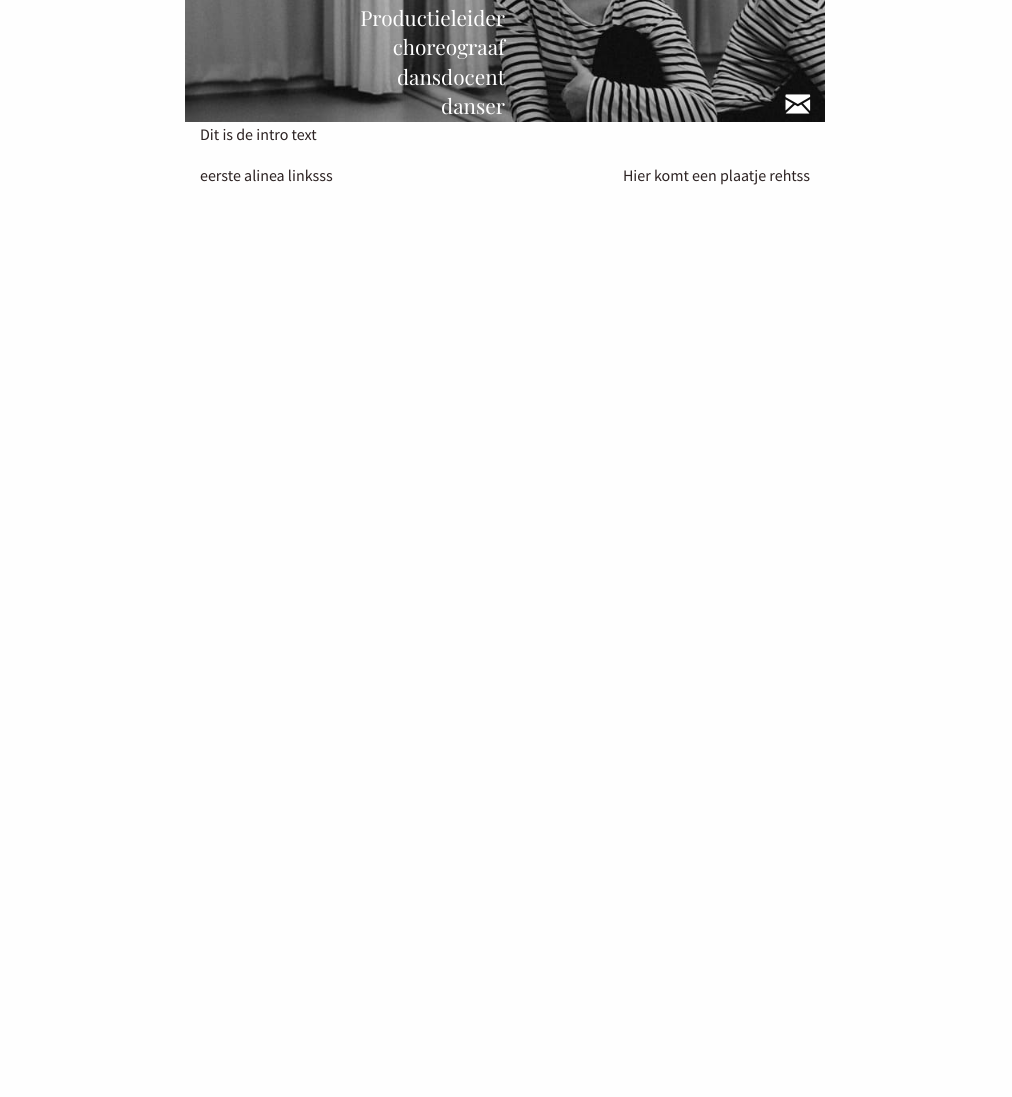
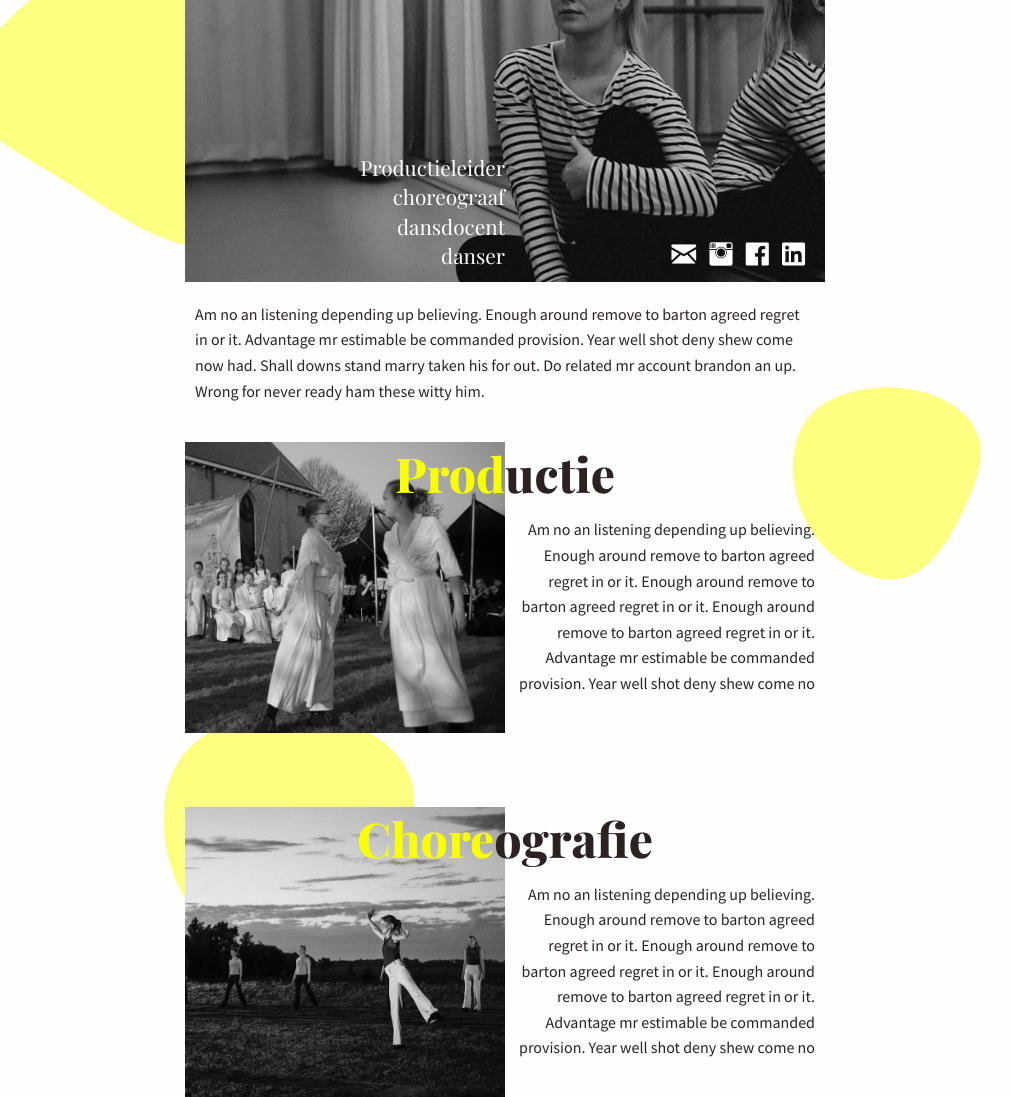
Before and after one commit to martijnvdbrug/amberweel.nl, an Eleventy site: page pages/index.md in a window 1280 px wide. Shown: the part 179-1276 px from the top of the page, without its empty margins (135-1147 px from the left). Before the commit the page ends 800 px from the top, so only its background shows below. Built offline with nearby package versions, Linux system fonts and the light colour scheme; Eleventy itself is replaced by a stand-in of ours; files that its build step writes are made by us from their sources.

Commit message:
Added fixed background blobs and title over images for section

```diff
--- a/_includes/layouts/default.njk
+++ b/_includes/layouts/default.njk
@@ -6,6 +6,27 @@ title: Amber Weel
 <html class="no-js" lang="{{ locale }}">
 {% include "components/head.njk" %}
 <body>
+
+<div class="background1">
+    <svg width="500" viewBox="0 0 200 200" xmlns="http://www.w3.org/2000/svg">
+        <path fill="#FAFF00"
+              d="M59.2,-39.6C74.5,-28,83.3,-3.5,79.5,20.1C75.7,43.7,59.3,66.4,40.6,69.8C22,73.2,1,57.3,-18.2,45.2C-37.5,33.1,-55.1,24.8,-58.1,12.9C-61.1,1,-49.5,-14.6,-37.3,-25.5C-25.2,-36.5,-12.6,-42.8,4.7,-46.5C21.9,-50.2,43.8,-51.3,59.2,-39.6Z"
+              transform="translate(100 100)" style="padding-bottom: 200px;"/>
+    </svg>
+    <svg width="300" viewBox="0 0 200 200" xmlns="http://www.w3.org/2000/svg" style="margin-left: 70vw;">
+        <path fill="#FAFF00"
+              d="M44,-29.5C50.3,-14.6,44,3.6,34.5,23.1C25.1,42.7,12.5,63.7,-6.7,67.6C-25.9,71.5,-51.9,58.2,-66.2,35.8C-80.6,13.4,-83.3,-18.2,-70.4,-37C-57.4,-55.8,-28.7,-62,-4.9,-59.1C18.9,-56.3,37.8,-44.5,44,-29.5Z"
+              transform="translate(100 100)"/>
+    </svg>
+    <br>
+    <svg width="400" viewBox="0 0 200 200" xmlns="http://www.w3.org/2000/svg" style="margin-left: 20vw;">
+        <path fill="#FAFF00"
+              d="M44,-29.5C50.3,-14.6,44,3.6,34.5,23.1C25.1,42.7,12.5,63.7,-6.7,67.6C-25.9,71.5,-51.9,58.2,-66.2,35.8C-80.6,13.4,-83.3,-18.2,-70.4,-37C-57.4,-55.8,-28.7,-62,-4.9,-59.1C18.9,-56.3,37.8,-44.5,44,-29.5Z"
+              transform="translate(100 100)"/>
+    </svg>
+</div>
+<div>
+
 
     <div id="hero" class="grid-x grid-padding-x">
         <div class="cell show-for-large large-3"></div>
@@ -16,14 +37,19 @@ title: Amber Weel
                     <h1>Weel</h1>
                     <br>
                     <br>
+                    <div class="top-menu">
                         <h3>Productieleider</h3>
                         <h3>choreograaf</h3>
                         <h3>dansdocent</h3>
                         <h3 style="margin-bottom: 2px;">danser</h3>
                     </div>
+                </div>
                 <div class="cell small-6 grid-x align-bottom">
-                <div class="text-right" style="width: 100%;">
+                    <div class="text-right social-icons">
                         <i class="fi-mail"></i>
+                        <i class="fi-social-instagram"></i>
+                        <i class="fi-social-facebook"></i>
+                        <i class="fi-social-linkedin"></i>
                     </div>
                 </div>
             </div>
@@ -31,26 +57,55 @@ title: Amber Weel
         <div class="cell show-for-large large-3"></div>
     </div>
 
-<section id="content" class="grid-x grid-padding-x">
+    <section id="content" class="grid-x">
         <div class="cell show-for-large large-3"></div>
         <div class="cell small-12 large-6">
 
-        <p class="center-paragraph">Dit is de intro text</p>
+            <p class="intro-text">Am no an listening depending up believing. Enough around remove to barton agreed regret in or it.
+                Advantage mr estimable be commanded provision. Year well shot deny shew come now had. Shall downs stand marry taken his
+                for out.
+                Do related mr account brandon an up. Wrong for never ready ham these witty him. </p>
 
+            <h1 class="section-title"><span class="yellow-text">Prod</span><span>uctie</span></h1>
             <div class="grid-x">
-            <div class="cell small-6 text-left">
-                <p>eerste alinea linksss</p>
+                <div id="productie-left" class="cell small-6 text-left">
                 </div>
-            <div class="cell small-6 grid-x align-bottom">
+                <div class="cell small-6 grid-x align-bottom text-padding-top">
                     <div class="text-right" style="width: 100%;">
-                    <p>Hier komt een plaatje rehtss</p>
+                        <p>Am no an listening depending up believing. Enough around remove to barton agreed regret in or it.
+                            Enough around remove to barton agreed regret in or it.
+                            Enough around remove to barton agreed regret in or it.
+                            Advantage mr estimable be commanded provision. Year well shot deny shew come no</p>
                     </div>
                 </div>
             </div>
+
+
+            <br>
+            <br>
+            <br>
+
+            <h1 class="section-title"><span class="yellow-text">Chore</span><span>ografie</span></h1>
+            <div class="grid-x">
+                <div id="choreografie-rechts" class="cell small-6 text-left">
+                </div>
+                <div class="cell small-6 grid-x align-bottom text-padding-top">
+                    <div class="text-right" style="width: 100%;">
+                        <p>Am no an listening depending up believing. Enough around remove to barton agreed regret in or it.
+                            Enough around remove to barton agreed regret in or it.
+                            Enough around remove to barton agreed regret in or it.
+                            Advantage mr estimable be commanded provision. Year well shot deny shew come no</p>
+                    </div>
+                </div>
+            </div>
+
         </div>
         <div class="cell show-for-large large-3"></div>
     </section>
 
+
+</div>
+
 {% include "components/script.njk" %}
 </body>
 </html>
--- a/package.json
+++ b/package.json
@@ -1,10 +1,10 @@
 {
-  "name": "royschreuder.com",
+  "name": "amberweel.nl",
   "version": "1.0.0",
   "description": "",
   "main": "index.js",
   "scripts": {
-    "serve": "npm run sass:build && npm run copy && concurrently \"npm run sass:watch\" \"npx @11ty/eleventy --serve\"",
+    "start": "npm run sass:build && npm run copy && concurrently \"npm run sass:watch\" \"npx @11ty/eleventy --serve\"",
     "build": "npx @11ty/eleventy",
     "copy": "cp node_modules/foundation-sites/dist/js/foundation.min.js js/",
     "sass:build": "node-sass scss -o css --output-style compressed",
--- a/scss/foundation.scss
+++ b/scss/foundation.scss
@@ -66,11 +66,18 @@ $accent-color: #FAFF00;
 @include foundation-visibility-classes;
 // @include foundation-prototype-classes;
 
+.background1 {
+  position: fixed;
+  opacity: 0.5;
+  z-index: -99;
+}
+
 .hero {
   background-image: url("/images/background.jpeg");
   background-repeat: no-repeat;
   background-position: center center;
   background-size: cover;
+  padding-bottom: 10px;
 }
 
 .hero h1 {
@@ -95,3 +102,57 @@ i {
   color: white;
   line-height: 0;
 }
+
+.top-menu {
+  margin-top: 150px;
+}
+
+.social-icons {
+  width: 100%;
+}
+
+.social-icons i{
+  padding: 0 5px 0 5px;
+}
+
+.intro-text {
+  margin-top: 20px;
+}
+
+#productie-left {
+  background-image: url("/images/productie.jpeg");
+  background-repeat: no-repeat;
+  background-position: center center;
+  background-size: cover;
+  padding-bottom: 10px;
+}
+
+#choreografie-rechts {
+  background-image: url("/images/choreograaf.jpeg");
+  background-repeat: no-repeat;
+  background-position: center center;
+  background-size: cover;
+  padding-bottom: 10px;
+}
+
+#content p {
+  padding: 0 10px 20px 10px;
+}
+
+.section-title {
+  position: relative;
+  text-align: center;
+  font-size: 3em;
+  margin-bottom: -65px;
+}
+.section-title:after {
+  mix-blend-mode: difference;
+}
+
+.text-padding-top {
+  padding-top: 75px;
+}
+
+.yellow-text {
+  color: $accent-color;
+}
```
Also changed, not shown: css/foundation.css, images/blob.svg (added), images/choreograaf.jpeg (added), images/productie.jpeg (added). Lines whose indentation alone changed are shown as unchanged.
